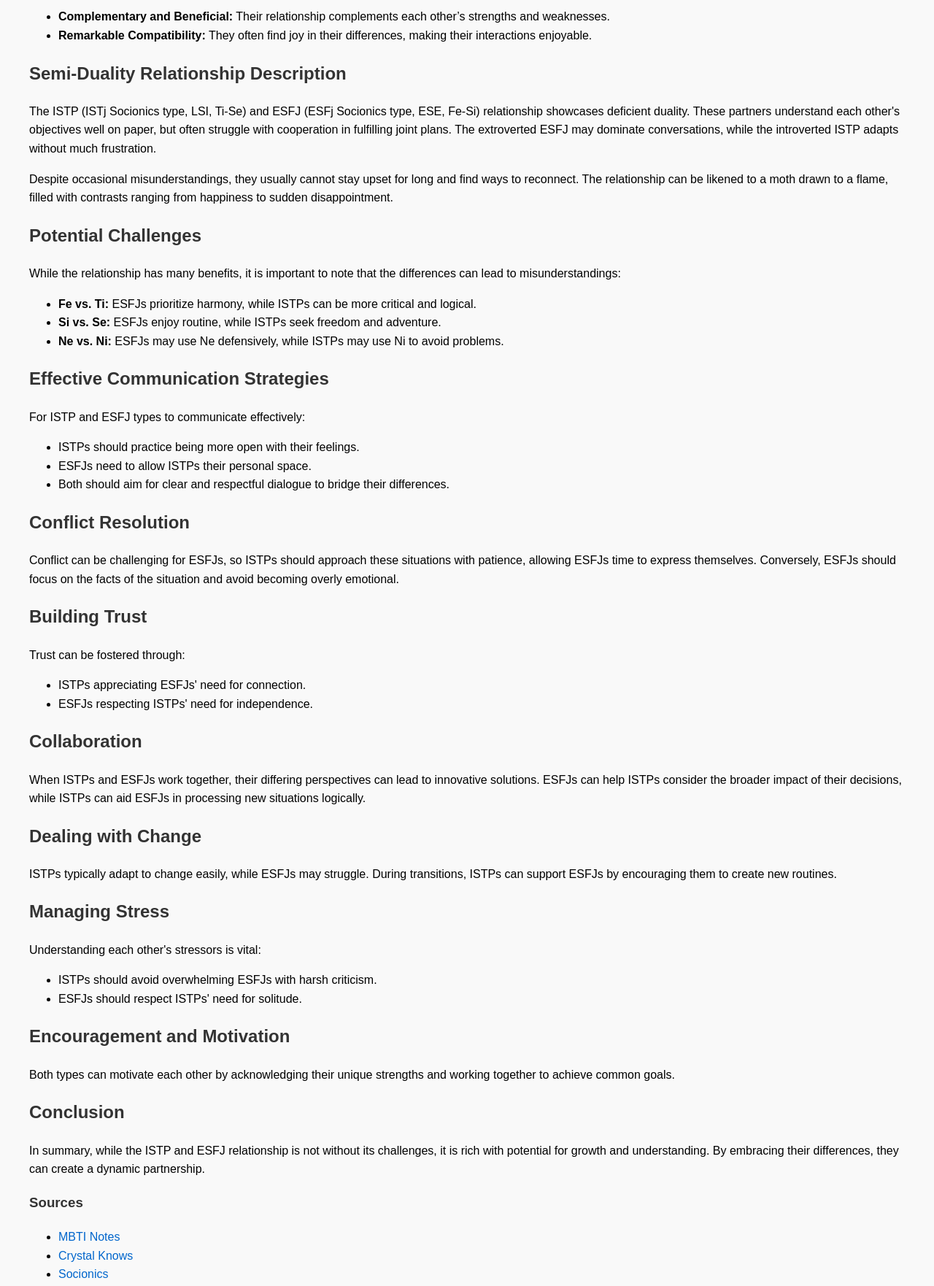
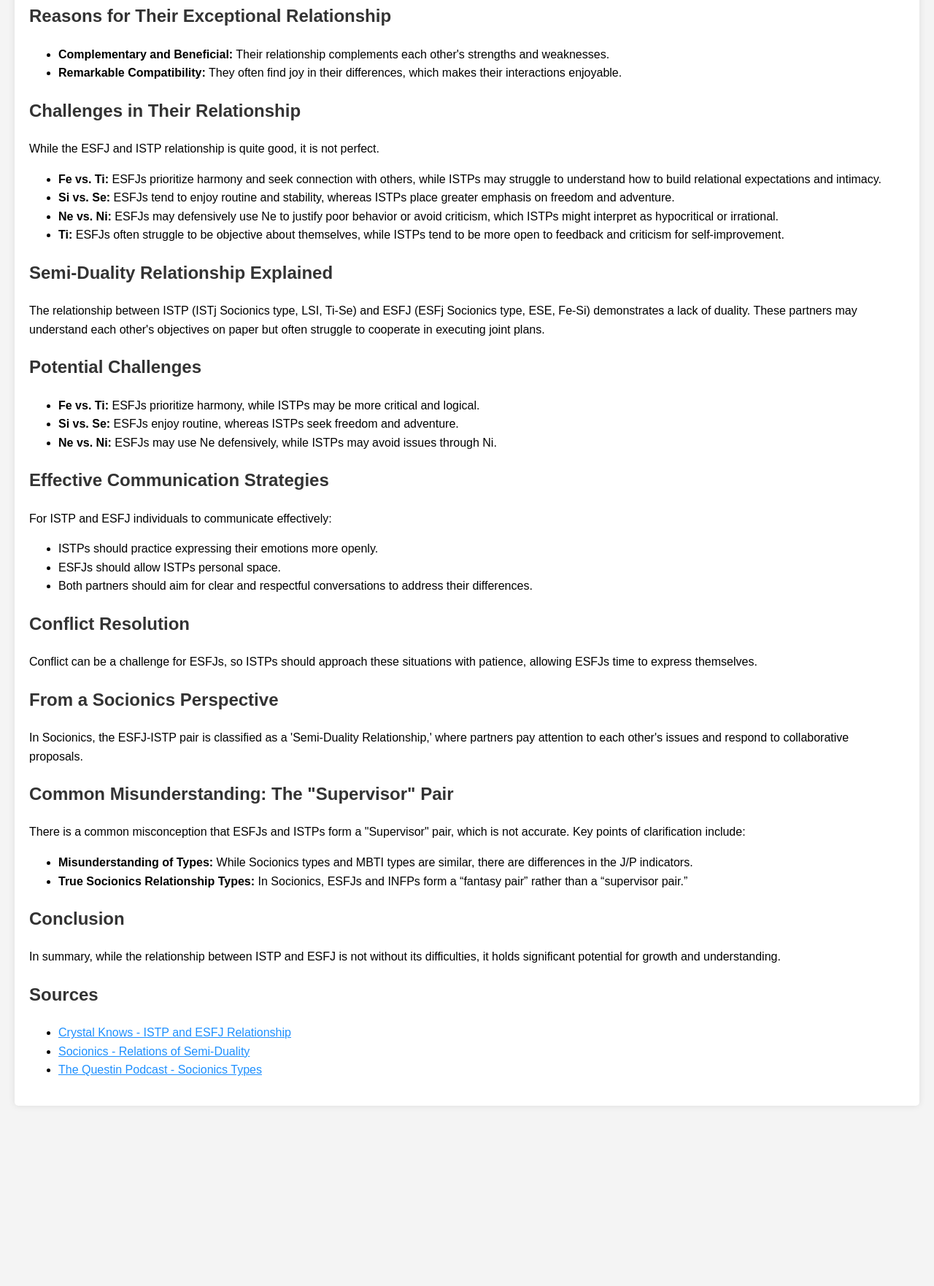
Before and after one commit to esfjandistp-love/compatibilityreport, a plain HTML site: page index.html in a window 1280 px wide. Shown: the part 253-2015 px from the top of the page at 73% size. After the commit the page ends 1788 px from the top, so only its background shows below. Drawn offline with Linux system fonts and the light colour scheme.

Commit message:
Update index.html

```diff
--- a/index.html
+++ b/index.html
@@ -3,93 +3,89 @@
 <head>
     <meta charset="UTF-8">
     <meta name="viewport" content="width=device-width, initial-scale=1.0">
-    <title>ESFJ and ISTP: A Fantasy Relationship</title>
+    <title>ESFJ and ISTP: A Semi-Duality Relationship</title>
     <style>
         body {
             font-family: Arial, sans-serif;
             line-height: 1.6;
             margin: 20px;
-            padding: 20px;
-            background-color: #f9f9f9;
+            background-color: #f4f4f4;
         }
         h1, h2, h3 {
             color: #333;
         }
         a {
-            color: #0066cc;
-            text-decoration: none;
+            color: #1e90ff;
         }
-        a:hover {
-            text-decoration: underline;
+        .container {
+            background: #fff;
+            padding: 20px;
+            border-radius: 5px;
+            box-shadow: 0 0 10px rgba(0, 0, 0, 0.1);
         }
     </style>
 </head>
 <body>
+    <div class="container">
+        <h1>ESFJ and ISTP: A Semi-Duality Relationship with Moderate Quality (Generally Exceptional)</h1>
 
-    <h1>ESFJ and ISTP: A Fantasy Relationship</h1>
-    <p>The ESFJ and ISTP combination represents a fascinating semi-duality pair in Socionics. While their relationship may not be ideal, it is certainly fantastic for various reasons.</p>
+        <p>The combination of ESFJ and ISTP represents a fascinating Semi-duality pair in Socionics. Their relationship may not be ideal, but it certainly has the potential to be exceptional for several reasons.</p>
 
-    <h2>Reasons for Their Fantastic Relationship</h2>
+        <h2>Reasons for Their Exceptional Relationship</h2>
         <ul>
-        <li><strong>Complementary and Beneficial:</strong> Their relationship complements each other’s strengths and weaknesses.</li>
-        <li><strong>Remarkable Compatibility:</strong> They often find joy in their differences, making their interactions enjoyable.</li>
+            <li><strong>Complementary and Beneficial:</strong> Their relationship complements each other's strengths and weaknesses.</li>
+            <li><strong>Remarkable Compatibility:</strong> They often find joy in their differences, which makes their interactions enjoyable.</li>
         </ul>
 
-    <h2>Semi-Duality Relationship Description</h2>
-    <p>The ISTP (ISTj Socionics type, LSI, Ti-Se) and ESFJ (ESFj Socionics type, ESE, Fe-Si) relationship showcases deficient duality. These partners understand each other's objectives well on paper, but often struggle with cooperation in fulfilling joint plans. The extroverted ESFJ may dominate conversations, while the introverted ISTP adapts without much frustration.</p>
-    <p>Despite occasional misunderstandings, they usually cannot stay upset for long and find ways to reconnect. The relationship can be likened to a moth drawn to a flame, filled with contrasts ranging from happiness to sudden disappointment.</p>
+        <h2>Challenges in Their Relationship</h2>
+        <p>While the ESFJ and ISTP relationship is quite good, it is not perfect.</p>
+        <ul>
+            <li><strong>Fe vs. Ti:</strong> ESFJs prioritize harmony and seek connection with others, while ISTPs may struggle to understand how to build relational expectations and intimacy.</li>
+            <li><strong>Si vs. Se:</strong> ESFJs tend to enjoy routine and stability, whereas ISTPs place greater emphasis on freedom and adventure.</li>
+            <li><strong>Ne vs. Ni:</strong> ESFJs may defensively use Ne to justify poor behavior or avoid criticism, which ISTPs might interpret as hypocritical or irrational.</li>
+            <li><strong>Ti:</strong> ESFJs often struggle to be objective about themselves, while ISTPs tend to be more open to feedback and criticism for self-improvement.</li>
+        </ul>
+
+        <h2>Semi-Duality Relationship Explained</h2>
+        <p>The relationship between ISTP (ISTj Socionics type, LSI, Ti-Se) and ESFJ (ESFj Socionics type, ESE, Fe-Si) demonstrates a lack of duality. These partners may understand each other's objectives on paper but often struggle to cooperate in executing joint plans.</p>
 
         <h2>Potential Challenges</h2>
-    <p>While the relationship has many benefits, it is important to note that the differences can lead to misunderstandings:</p>
         <ul>
-        <li><strong>Fe vs. Ti:</strong> ESFJs prioritize harmony, while ISTPs can be more critical and logical.</li>
-        <li><strong>Si vs. Se:</strong> ESFJs enjoy routine, while ISTPs seek freedom and adventure.</li>
-        <li><strong>Ne vs. Ni:</strong> ESFJs may use Ne defensively, while ISTPs may use Ni to avoid problems.</li>
+            <li><strong>Fe vs. Ti:</strong> ESFJs prioritize harmony, while ISTPs may be more critical and logical.</li>
+            <li><strong>Si vs. Se:</strong> ESFJs enjoy routine, whereas ISTPs seek freedom and adventure.</li>
+            <li><strong>Ne vs. Ni:</strong> ESFJs may use Ne defensively, while ISTPs may avoid issues through Ni.</li>
         </ul>
 
         <h2>Effective Communication Strategies</h2>
-    <p>For ISTP and ESFJ types to communicate effectively:</p>
+        <p>For ISTP and ESFJ individuals to communicate effectively:</p>
         <ul>
-        <li>ISTPs should practice being more open with their feelings.</li>
-        <li>ESFJs need to allow ISTPs their personal space.</li>
-        <li>Both should aim for clear and respectful dialogue to bridge their differences.</li>
+            <li>ISTPs should practice expressing their emotions more openly.</li>
+            <li>ESFJs should allow ISTPs personal space.</li>
+            <li>Both partners should aim for clear and respectful conversations to address their differences.</li>
         </ul>
 
         <h2>Conflict Resolution</h2>
-    <p>Conflict can be challenging for ESFJs, so ISTPs should approach these situations with patience, allowing ESFJs time to express themselves. Conversely, ESFJs should focus on the facts of the situation and avoid becoming overly emotional.</p>
+        <p>Conflict can be a challenge for ESFJs, so ISTPs should approach these situations with patience, allowing ESFJs time to express themselves.</p>
 
-    <h2>Building Trust</h2>
-    <p>Trust can be fostered through:</p>
+        <h2>From a Socionics Perspective</h2>
+        <p>In Socionics, the ESFJ-ISTP pair is classified as a 'Semi-Duality Relationship,' where partners pay attention to each other's issues and respond to collaborative proposals.</p>
+
+        <h2>Common Misunderstanding: The "Supervisor" Pair</h2>
+        <p>There is a common misconception that ESFJs and ISTPs form a "Supervisor" pair, which is not accurate. Key points of clarification include:</p>
         <ul>
-        <li>ISTPs appreciating ESFJs' need for connection.</li>
-        <li>ESFJs respecting ISTPs' need for independence.</li>
+            <li><strong>Misunderstanding of Types:</strong> While Socionics types and MBTI types are similar, there are differences in the J/P indicators.</li>
+            <li><strong>True Socionics Relationship Types:</strong> In Socionics, ESFJs and INFPs form a “fantasy pair” rather than a “supervisor pair.”</li>
         </ul>
 
-    <h2>Collaboration</h2>
-    <p>When ISTPs and ESFJs work together, their differing perspectives can lead to innovative solutions. ESFJs can help ISTPs consider the broader impact of their decisions, while ISTPs can aid ESFJs in processing new situations logically.</p>
+        <h2>Conclusion</h2>
+        <p>In summary, while the relationship between ISTP and ESFJ is not without its difficulties, it holds significant potential for growth and understanding.</p>
 
-    <h2>Dealing with Change</h2>
-    <p>ISTPs typically adapt to change easily, while ESFJs may struggle. During transitions, ISTPs can support ESFJs by encouraging them to create new routines.</p>
-
-    <h2>Managing Stress</h2>
-    <p>Understanding each other's stressors is vital:</p>
+        <h2>Sources</h2>
         <ul>
-        <li>ISTPs should avoid overwhelming ESFJs with harsh criticism.</li>
-        <li>ESFJs should respect ISTPs' need for solitude.</li>
+            <li><a href="https://www.crystalknows.com/personality-type/relationship/istp-esfj">Crystal Knows - ISTP and ESFJ Relationship</a></li>
+            <li><a href="http://www.socionics.com/rel/sdl.htm">Socionics - Relations of Semi-Duality</a></li>
+            <li><a href="https://thequestinpodcast.com/socionics-types-sociotypes/">The Questin Podcast - Socionics Types</a></li>
         </ul>
-
-    <h2>Encouragement and Motivation</h2>
-    <p>Both types can motivate each other by acknowledging their unique strengths and working together to achieve common goals.</p>
-
-    <h2>Conclusion</h2>
-    <p>In summary, while the ISTP and ESFJ relationship is not without its challenges, it is rich with potential for growth and understanding. By embracing their differences, they can create a dynamic partnership.</p>
-
-    <h3>Sources</h3>
-    <ul>
-        <li><a href="https://mbti-notes.tumblr.com/post/155827896977/esfj-istp">MBTI Notes</a></li>
-        <li><a href="https://www.crystalknows.com/personality-type/relationship/istp-esfj">Crystal Knows</a></li>
-        <li><a href="http://www.socionics.com/rel/sdl.htm">Socionics</a></li>
-    </ul>
-
+    </div>
 </body>
 </html>
```
Lines whose indentation alone changed are shown as unchanged.
